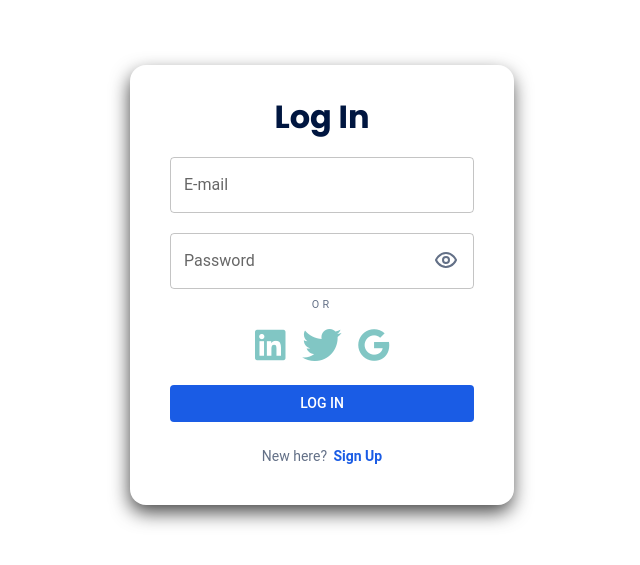
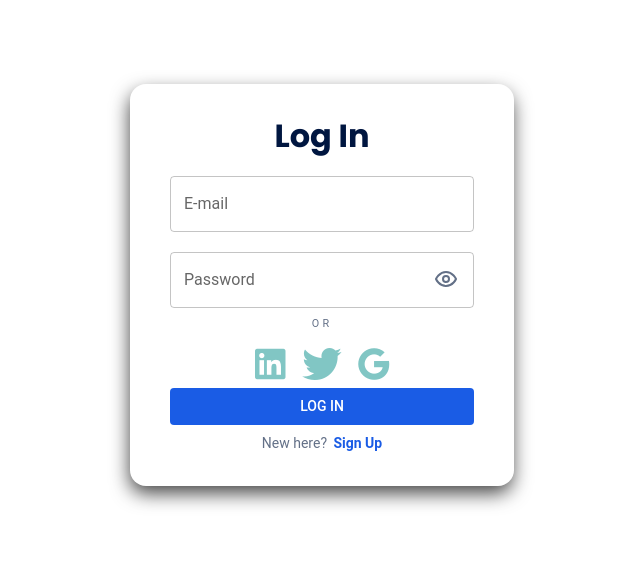
Before and after one commit to matheusarjc/postandcomments, a React (Vite) app in the folder frontend/pnc_app/: page /login in a window 1280 px wide. Shown: the part 115-680 px from the top of the page, without its empty margins (318-958 px from the left). Built offline with nearby package versions, Linux system fonts and the light colour scheme.

Commit message:
Log In Page

```diff
--- a/frontend/pnc_app/src/interface/components/LogIn/LogIn.tsx
+++ b/frontend/pnc_app/src/interface/components/LogIn/LogIn.tsx
@@ -33,18 +33,25 @@ const LogIn: React.FC = () => {
     formState: { errors },
   } = useForm<FormData>();
   const navigate = useNavigate();
+
+  // STATES
   const [hoveredIcon, setHoveredIcon] = useState("");
   const [clickedIcon, setClickedIcon] = useState("");
   const [modalOpen, setModalOpen] = useState(false);
+  const [passwordShown, setPasswordShown] = useState(false);
+  const [loginError, setLoginError] = useState("");
+  const [loginAttempts, setLoginAttempts] = useState(0);
 
-  const [passwordShown, setPasswordShown] = useState(false);
-
+  // HANDLERS******
   const onSubmit = handleSubmit(async (data) => {
+    // Handle to Log In an account
     try {
       await loginService(data); // Callback to backend service
       navigate("/mainpage"); // Going to the mainpage
     } catch (error) {
       console.error("Login error:", error);
+      setLoginError("Email not registered or wrong password.");
+      setLoginAttempts((prev) => prev + 1); // Increase the attempts
     }
   });
 
@@ -66,7 +73,7 @@ const LogIn: React.FC = () => {
         width: isMobile ? "100%" : "30vw",
         boxShadow: isMobile ? "none" : "-1px 8px 19px -1px rgba(0,0,0,0.75);",
         p: isMobile ? 1 : 4,
-        height: isMobile ? "100%" : "55vh",
+        height: "100%",
         borderRadius: "1rem",
       }}>
       <Box
@@ -134,7 +141,6 @@ const LogIn: React.FC = () => {
               flexDirection: "column",
               justifyContent: "center",
               alignItems: "center",
-              mt: isMobile ? 2 : 0,
             }}>
             <span className="or">OR</span>
             <Box sx={{ display: "flex", gap: "1rem", alignItems: "center" }}>
@@ -162,13 +168,27 @@ const LogIn: React.FC = () => {
             </Box>
           </Box>
 
-          <Button
-            type="submit"
-            sx={{ mt: 2, bgcolor: "#1A5CE5", color: "#FFFFFF", "&:hover": { bgcolor: "#163E7E" } }}>
-            Log In
-          </Button>
+          <Box sx={{ width: "100%", display: "flex", flexDirection: "column", gap: "0.5rem" }}>
+            {loginAttempts >= 1 && (
+              <Box
+                sx={{
+                  textAlign: "end",
+                  fontSize: "0.7rem",
+                  mt: 1.5,
+                }}>
+                <Link style={{ textDecoration: "none", color: "#637087" }} to="/forgot-password">
+                  Forgot your password?
+                </Link>
+              </Box>
+            )}
+            <Button
+              type="submit"
+              sx={{ bgcolor: "#1A5CE5", color: "#FFFFFF", "&:hover": { bgcolor: "#163E7E" } }}>
+              Log In
+            </Button>
+          </Box>
 
-          <Box sx={{ display: "flex", justifyContent: "center", alignItems: "center", mt: 2 }}>
+          <Box sx={{ display: "flex", justifyContent: "center", alignItems: "center" }}>
             <span
               style={{ display: "flex", gap: "0.4rem", color: "#637087", fontSize: "0.875rem" }}>
               New here?
--- a/frontend/pnc_app/src/pages/LogInPage.tsx
+++ b/frontend/pnc_app/src/pages/LogInPage.tsx
@@ -6,7 +6,6 @@ const LogInPage: React.FC = () => {
   const isMobile = useMediaQuery(theme.breakpoints.down("md"));
 
   return (
-    <div>
     <Box
       sx={{
         minHeight: "100vh",
@@ -14,11 +13,10 @@ const LogInPage: React.FC = () => {
         justifyContent: "center",
         alignItems: "center",
       }}>
-        <Box>
+      <Box sx={{ width: isMobile ? "75%" : "auto" }}>
         <LogIn />
       </Box>
     </Box>
-    </div>
   );
 };
 
```
Lines whose indentation alone changed are shown as unchanged.
